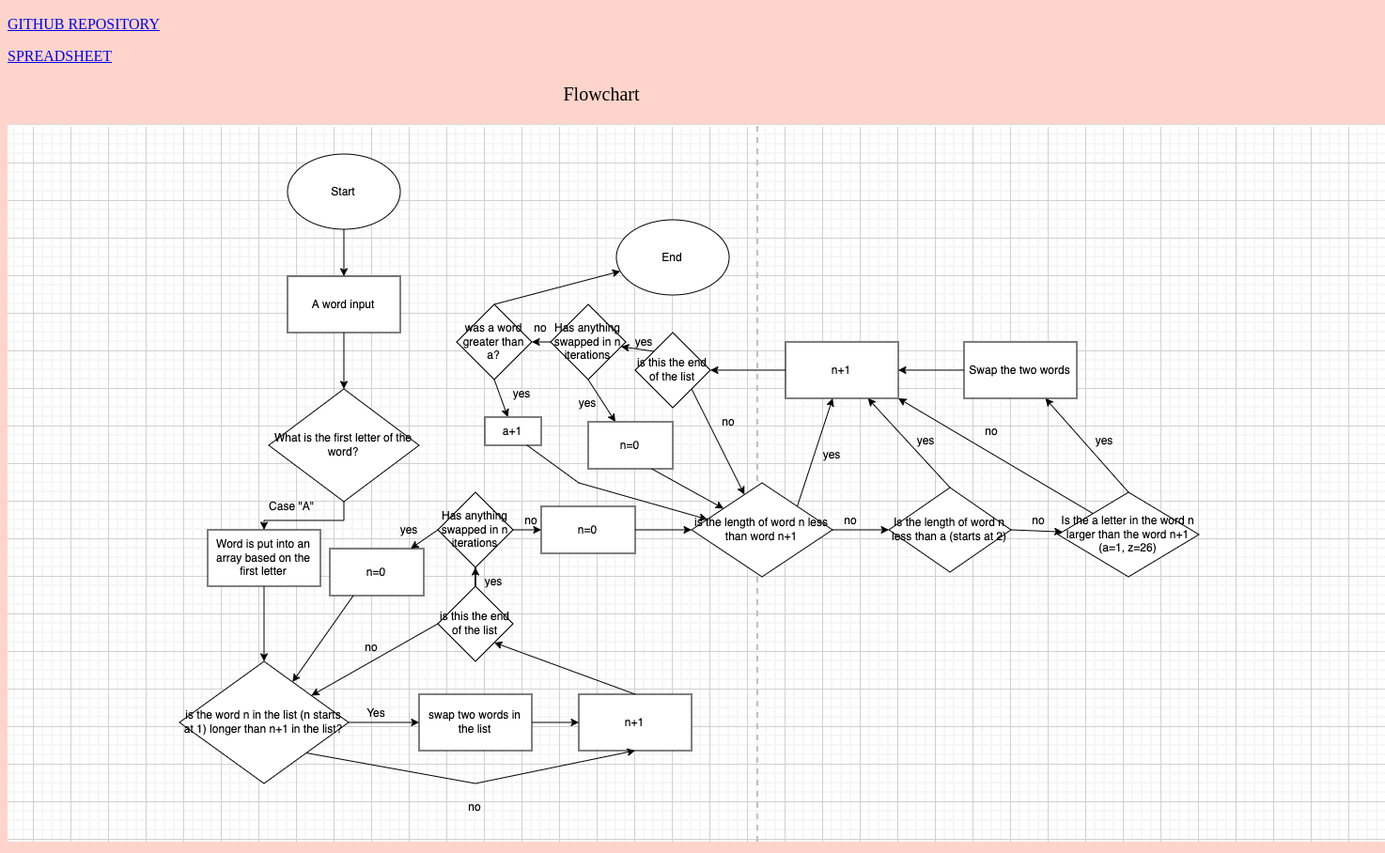
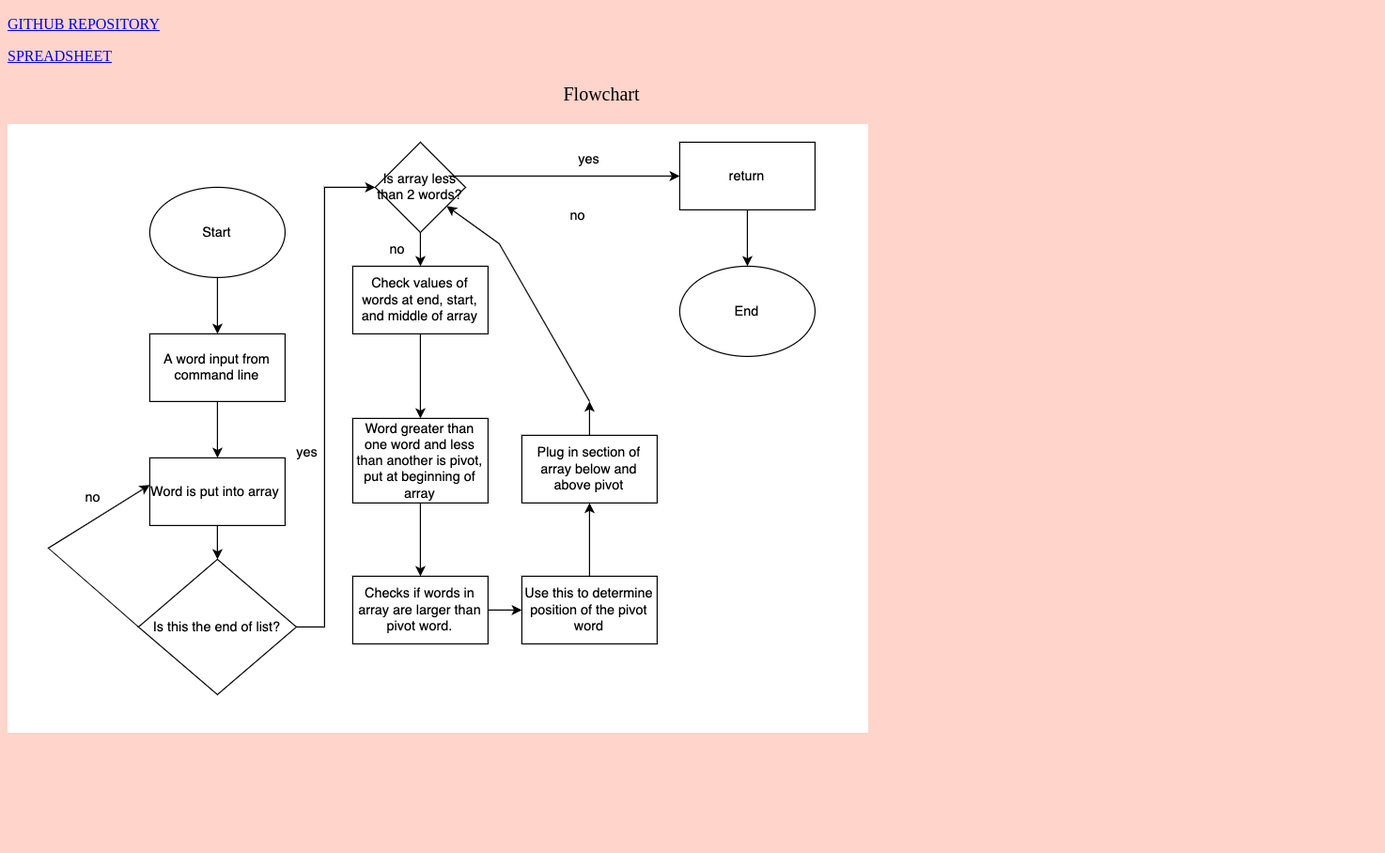
Before and after one commit to sophiaptran/sophiaptran.github.io, a plain HTML site: page CS-II/Projects/Optimal Sort.html in a window 1280 px wide. Shown: the part 344-1252 px from the top of the page at 94% size, 1474 px wide, since content can reach past the window. After the commit the page ends 1136 px from the top, so only its background shows below. Drawn offline with Linux system fonts and the light colour scheme.

Commit message:
Optimal Sort

```diff
--- a/CS-II/Projects/Optimal Sort.html
+++ b/CS-II/Projects/Optimal Sort.html
@@ -8,11 +8,11 @@
       body {
       }
       hr.solid {
-	  border-top: 2px solid #000;
+          border-top: 2px solid #000;
       }
 
       p.top {
-	  margin-top: 20em ;
+          margin-top: 20em ;
       }
 
     </style>
@@ -31,7 +31,7 @@
 
 
 
-<p>    <a href="https://github.com/sophiaptran/Optimal-Sorting">GITHUB REPOSITORY</a> </p>
-   <p> <a href="https://docs.google.com/spreadsheets/d/1HNq7CArOhHCtWd7_FBvk1pP1SJqiEA5k7YMEQBj7x8A/edit#gid=0">SPREADSHEET</a> </p>
+    <p>    <a href="https://github.com/sophiaptran/Optimal-Sorting">GITHUB REPOSITORY</a> </p>
+    <p> <a href="https://docs.google.com/spreadsheets/d/1HNq7CArOhHCtWd7_FBvk1pP1SJqiEA5k7YMEQBj7x8A/edit#gid=0">SPREADSHEET</a> </p>
     <p style="font-size:20px; text-align:center"> Flowchart </p>
-    <img src="printsPhotos/sort flowchart.png" alt="sort flowchart">
+        <img src="sort2.png" alt="sort flowchart">
```
Also changed, not shown: CS-II/Projects/sort2.png (added).
